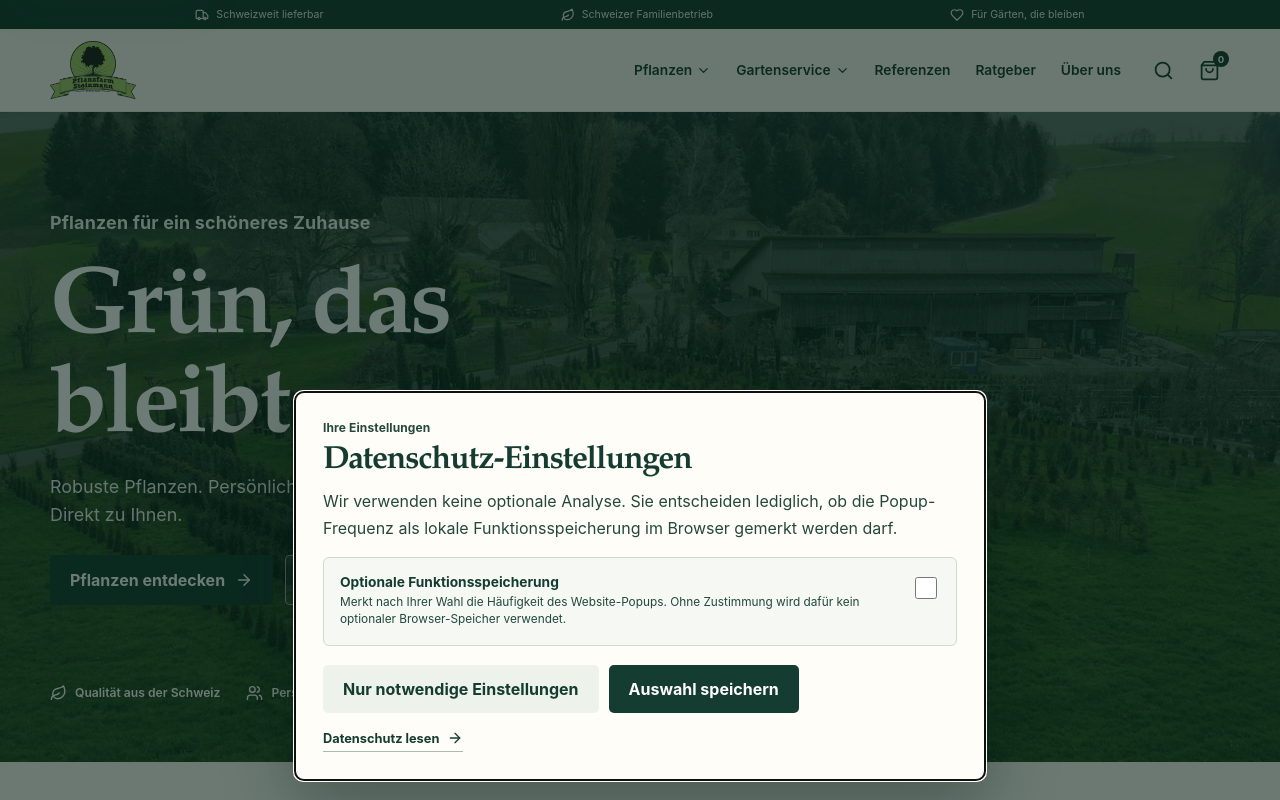
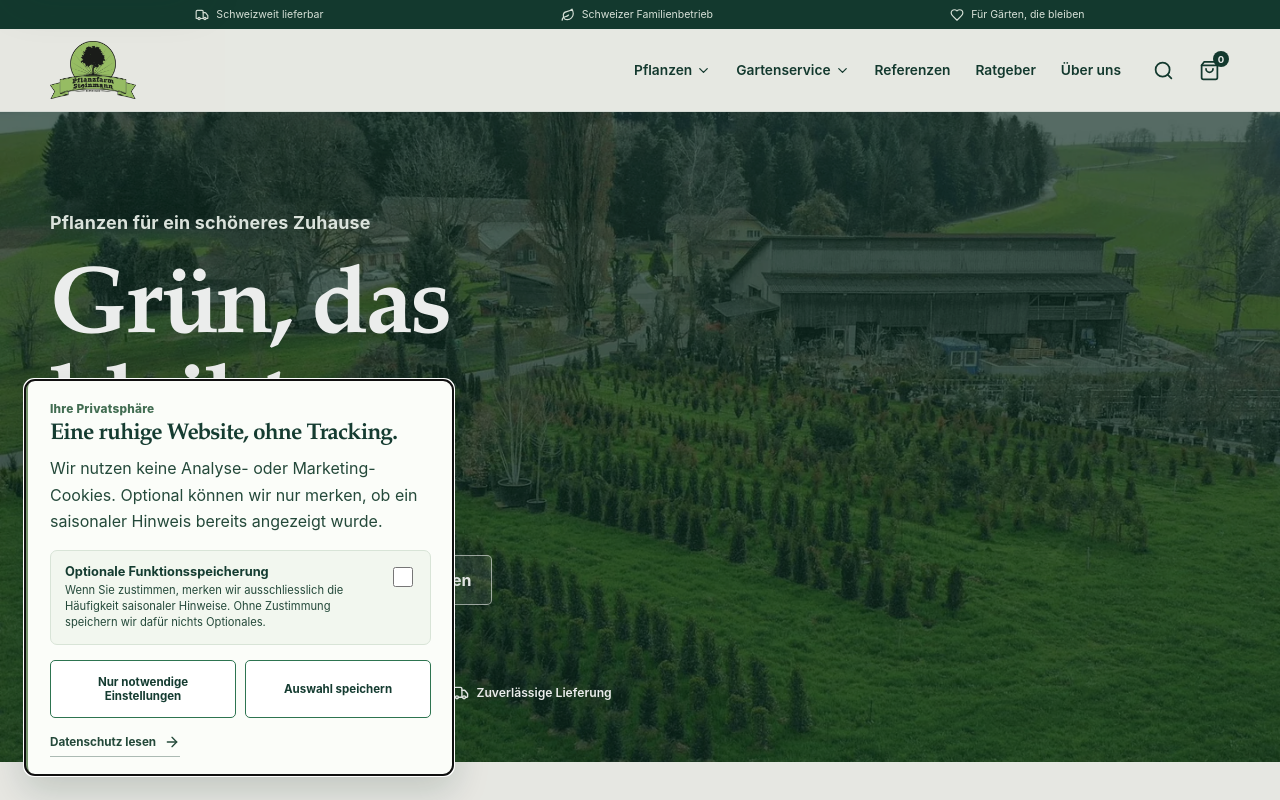
Before and after one commit to stibe881/pflanzfarm.ch, a React (Vite) app: page / in a window 1280 px wide. Shown: the top 800 px of the page. Built offline with nearby package versions, Linux system fonts and the light colour scheme.

Commit message:
Gestalte Datenschutzmeldung dezent

```diff
--- a/src/main.tsx
+++ b/src/main.tsx
@@ -940,7 +940,7 @@
           </section>
         </div>
       )}
-      {consentDialogOpen && <div className="consent-backdrop"><section ref={consentDialogRef} tabIndex={-1} className="consent-dialog" role="dialog" aria-modal="true" aria-labelledby="consent-title"><div><span className="eyebrow">Ihre Einstellungen</span><h2 id="consent-title">Datenschutz-Einstellungen</h2><p>Wir verwenden keine optionale Analyse. Sie entscheiden lediglich, ob die Popup-Frequenz als lokale Funktionsspeicherung im Browser gemerkt werden darf.</p></div><label className="consent-option"><span><b>Optionale Funktionsspeicherung</b><small>Merkt nach Ihrer Wahl die Häufigkeit des Website-Popups. Ohne Zustimmung wird dafür kein optionaler Browser-Speicher verwendet.</small></span><input type="checkbox" checked={preferenceDraft} onChange={(event) => setPreferenceDraft(event.target.checked)} /></label><div className="consent-dialog__actions"><button autoFocus className="button button--soft" onClick={() => saveConsent(false)}>Nur notwendige Einstellungen</button><button className="button button--dark" onClick={() => saveConsent(preferenceDraft)}>Auswahl speichern</button></div><button className="text-link" onClick={() => { setConsentDialogOpen(false); goTo('privacy') }}>Datenschutz lesen <ArrowRight size={16} /></button></section></div>}
+      {consentDialogOpen && <div className="consent-backdrop"><section ref={consentDialogRef} tabIndex={-1} className="consent-dialog" role="dialog" aria-modal="true" aria-labelledby="consent-title"><div><span className="consent-dialog__eyebrow">Ihre Privatsphäre</span><h2 id="consent-title">Eine ruhige Website, ohne Tracking.</h2><p>Wir nutzen keine Analyse- oder Marketing-Cookies. Optional können wir nur merken, ob ein saisonaler Hinweis bereits angezeigt wurde.</p></div><label className="consent-option"><span><b>Optionale Funktionsspeicherung</b><small>Wenn Sie zustimmen, merken wir ausschliesslich die Häufigkeit saisonaler Hinweise. Ohne Zustimmung speichern wir dafür nichts Optionales.</small></span><input type="checkbox" checked={preferenceDraft} onChange={(event) => setPreferenceDraft(event.target.checked)} /></label><div className="consent-dialog__actions"><button autoFocus className="button consent-dialog__choice" onClick={() => saveConsent(false)}>Nur notwendige Einstellungen</button><button className="button consent-dialog__choice" onClick={() => saveConsent(preferenceDraft)}>Auswahl speichern</button></div><button className="text-link" onClick={() => { setConsentDialogOpen(false); goTo('privacy') }}>Datenschutz lesen <ArrowRight size={16} /></button></section></div>}
       {toast && <div className="toast" role="status" aria-live="polite"><Check size={18} /> {toast}</div>}
     </>
   )
--- a/src/styles.css
+++ b/src/styles.css
@@ -472,3 +472,20 @@
 .popup-toggle-control input:focus-visible + .popup-toggle-control__track { outline:3px solid #d79a7e; outline-offset:3px; }
 .popup-toggle-control__state { min-width:33px; font-size:.74rem; font-weight:700; }
 @media (max-width:520px) { .popup-toggle-card { align-items:flex-start; flex-direction:column; gap:12px; } }
+
+/* Dezente Datenschutzmeldung */
+.consent-backdrop { z-index:150; place-items:end start; padding:24px; background:rgba(5,28,20,.08); }
+.consent-dialog { width:min(430px,100%); padding:22px 22px 18px; border:1px solid #d5e0d4; border-left:4px solid #78966f; border-radius:10px; background:#fbfdf9; box-shadow:0 14px 36px rgba(10,43,32,.18); }
+.consent-dialog__eyebrow { display:block; margin-bottom:6px; color:#426d52; font-size:.74rem; font-weight:800; letter-spacing:.02em; }
+.consent-dialog h2 { margin:0 0 7px; color:#153c31; font-size:1.42rem; line-height:1.14; }
+.consent-dialog > p { margin:0 0 15px; color:#24493a; font-size:.82rem; line-height:1.52; }
+.consent-option { gap:14px; padding:13px 14px; border-color:#d8e4d7; border-radius:7px; background:#f2f7ef; }
+.consent-option b { color:#153c31; font-size:.8rem; }
+.consent-option small { color:#24493a; font-size:.7rem; line-height:1.42; }
+.consent-option input { width:20px; height:20px; accent-color:#2d7450; }
+.consent-dialog__actions { display:grid; grid-template-columns:1fr 1fr; gap:9px; margin:15px 0 12px; }
+.consent-dialog__choice { min-height:42px; justify-content:center; border:1px solid #2d7450; border-radius:5px; background:#fff; color:#153c31; font-size:.72rem; font-weight:700; }
+.consent-dialog__choice:hover { background:#eaf3e7; }
+.consent-dialog__choice:focus-visible { outline:3px solid #d79a7e; outline-offset:3px; }
+.consent-dialog .text-link { min-height:24px; color:#24493a; font-size:.73rem; }
+@media (max-width:520px) { .consent-backdrop { padding:12px; place-items:end center; } .consent-dialog { padding:20px 18px 16px; } .consent-dialog__actions { grid-template-columns:1fr; } }
```
Also changed, not shown: 1 other file (tests, documents, lock files or other folders).
